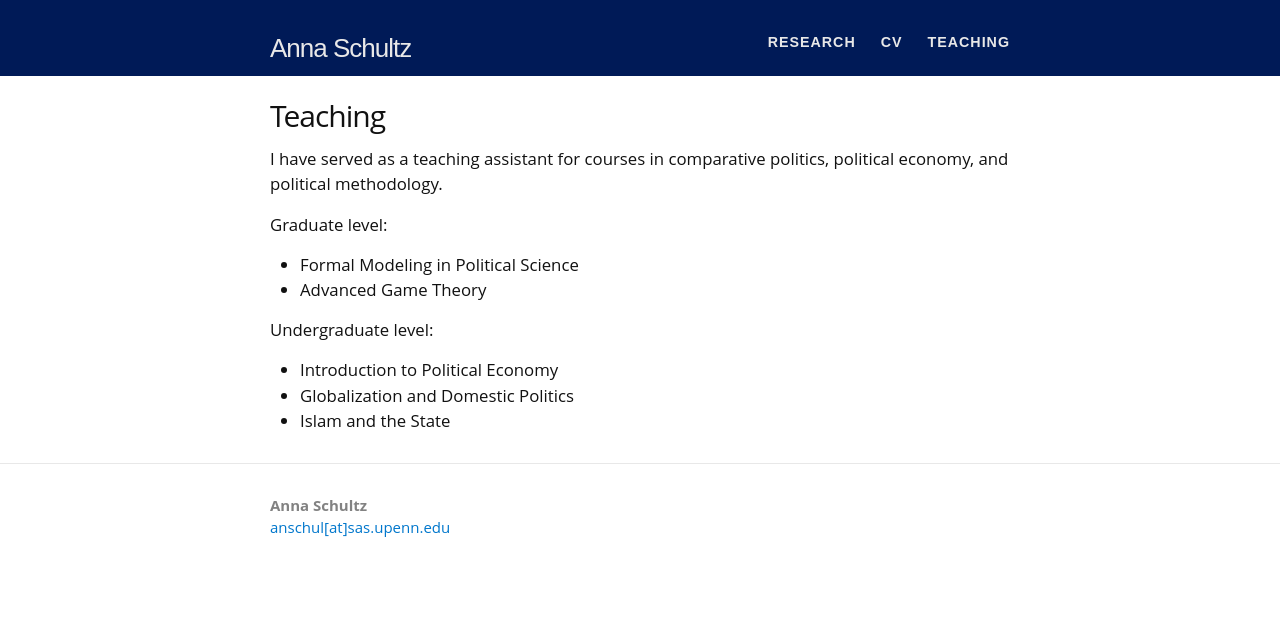
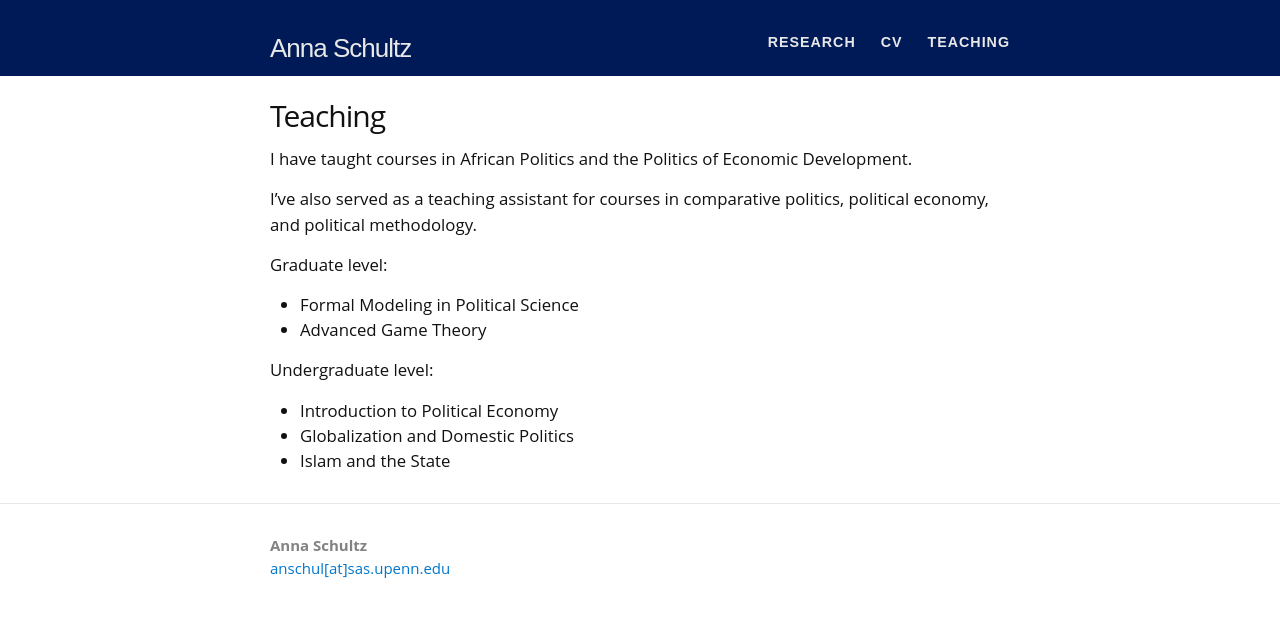
Before and after one commit to annaschultz/annaschultz.github.io, a Jekyll site: the page built from teaching.md, in a window 1280 px wide. Shown: the top 617 px of the page. Built offline with Jekyll 4.4.1, drawn with Linux system fonts in a browser that asks for light colours.

Commit message:
Update teaching.md
with courses I thought myself

```diff
--- a/teaching.md
+++ b/teaching.md
@@ -4,8 +4,9 @@ title: Teaching
 permalink: /teaching/
 ---
 
-I have served as a teaching assistant for courses in comparative politics, political economy,  and political methodology.
+I have taught courses in African Politics and the Politics of Economic Development.
 
+I've also served as a teaching assistant for courses in comparative politics, political economy,  and political methodology.
 
 Graduate level:
 
```
